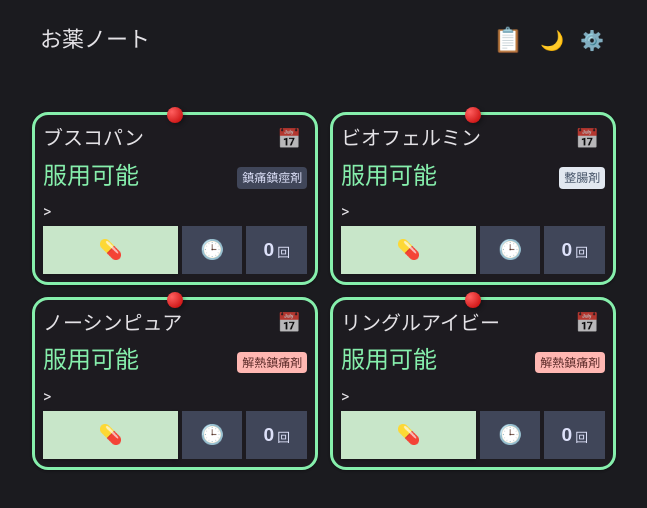
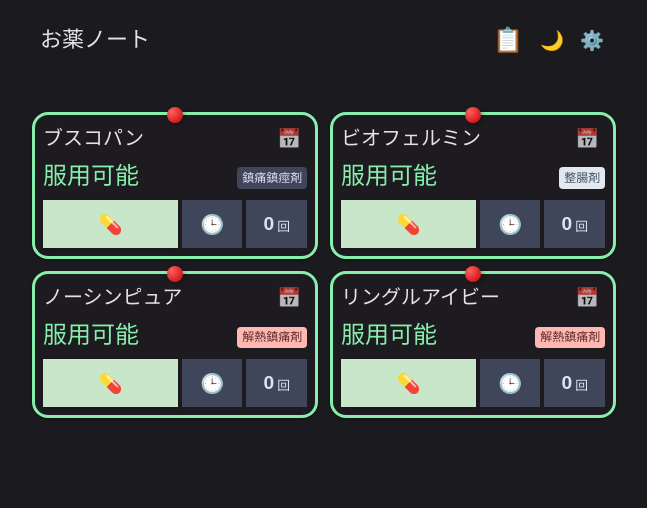
Before and after one commit to sin0mochi/medication-tracker, a React (Vite) app: page / in a window 1280 px wide. Shown: the top 508 px of the page, without its empty margins (316-963 px from the left). Built offline with nearby package versions, Linux system fonts and the light colour scheme; a web font is replaced by a local one.

Commit message:
fix: Remove stray '>' character from MedicationCard

```diff
--- a/src/components/MedicationCard.jsx
+++ b/src/components/MedicationCard.jsx
@@ -222,7 +222,7 @@
                     <span className={`category-badge category-${medication.category ? medication.category.replace(/\s+/g, '-') : 'other'}`}>
                         {medication.category || 'その他'}
                     </span>
-                </div> >
+                </div>
 
                 {/* Bottom: Buttons (Record & Time Specify & Count) */}
                 < div className="card-footer-new" >
```
